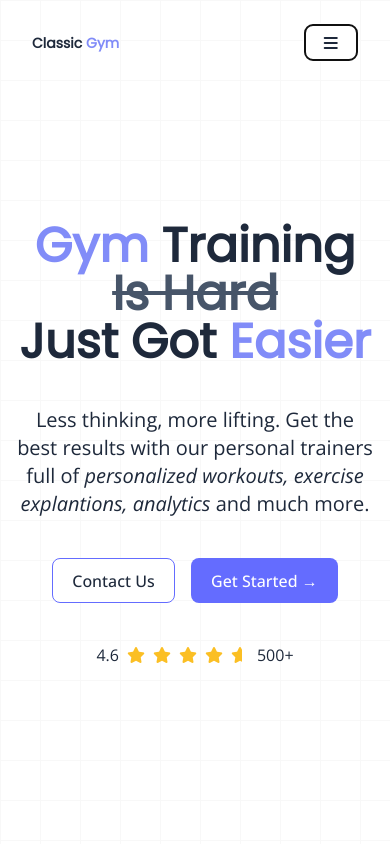
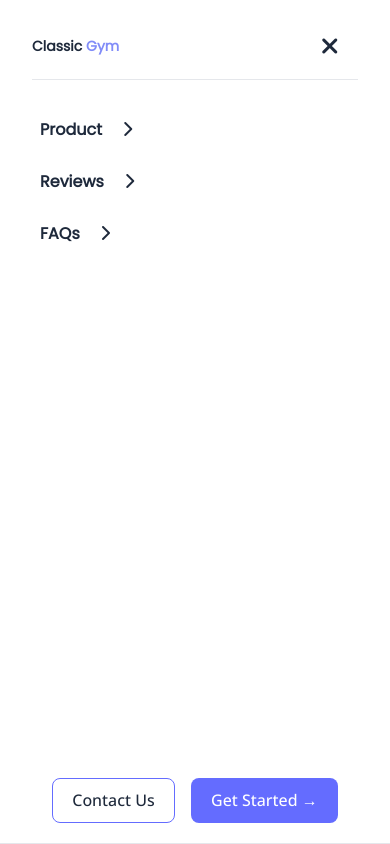
Before and after one commit to yodkwtf/classic-gym-svelte-kit, a SvelteKit app: page / in a window 390 px wide. Both pictures are taken after a click on the button 330 px from the left and 42 px from the top of the page. Shown: the top 844 px of the page. Built offline with nearby package versions, Linux system fonts and the light colour scheme.

Commit message:
header menu setup

```diff
--- a/src/components/Header.svelte
+++ b/src/components/Header.svelte
@@ -1,19 +1,39 @@
+<script>
+  import { openModal } from '../store';
+</script>
+
 <header class="flex flex-col relative z-20">
-  <div class="flex items-center max-w-[1400px] mx-auto w-full justify-between p-4 py-6">
+  <div
+    class="flex items-center max-w-[1400px] mx-auto w-full justify-between p-4 py-6"
+  >
     <a href="/">
-      <h1 class="font-semibold">Classic <span class="text-indigo-400">Gym</span></h1>
+      <h1 class="font-semibold"
+        >Classic <span class="text-indigo-400">Gym</span></h1
+      >
     </a>
 
-    <button class="md:hidden grid place-items-center">
+    <button
+      on:click={() => ($openModal = true)}
+      class="md:hidden grid place-items-center"
+    >
       <i class="fa-solid fa-bars"></i>
     </button>
 
     <nav class="hidden md:flex items-center gap-4 lg:gap-6">
-      <a class="duration-20 hover:text-indigo-400 cursor-pointer" href="#product">Product</a>
-      <a class="duration-20 hover:text-indigo-400 cursor-pointer" href="#reviews">Reviews</a>
-      <a class="duration-20 hover:text-indigo-400 cursor-pointer" href="#faqs">FAQs</a>
+      <a
+        class="duration-20 hover:text-indigo-400 cursor-pointer"
+        href="#product">Product</a
+      >
+      <a
+        class="duration-20 hover:text-indigo-400 cursor-pointer"
+        href="#reviews">Reviews</a
+      >
+      <a class="duration-20 hover:text-indigo-400 cursor-pointer" href="#faqs"
+        >FAQs</a
+      >
       <button class="specialBtn">
         <p>Join Now</p>
       </button>
-  </div>
+    </nav></div
+  >
 </header>
--- a/src/routes/+layout.svelte
+++ b/src/routes/+layout.svelte
@@ -1,5 +1,76 @@
 <script>
-  import "../app.css";
+  import '../app.css';
+  import CTAs from '../components/CTAs.svelte';
+  import Footer from '../components/Footer.svelte';
+  import Header from '../components/Header.svelte';
+
+  import { openModal } from '../store';
+
+  let y;
+  $: outerHeight = 0;
+
+  function reroute(href) {
+    $openModal = false;
+    window.location.href = href;
+  }
 </script>
 
+{#if $openModal}
+  <div
+    class="fixed top-0 left-0 w-screen h-screen border-b bg-white z-50 flex flex-col gap-8 p-5 px-8 md:hidden"
+  >
+    <div class="flex items-center justify-between gap-4 border-b pb-2">
+      <h1 class="font-semibold">
+        Classic <span class="text-indigo-400">Gym</span>
+      </h1>
+      <button
+        on:click={() => ($openModal = false)}
+        class="outline-none border-none"
+      >
+        <i class="fa-solid fa-xmark text-2xl"></i>
+      </button>
+    </div>
+    <div class="flex flex-col gap-4 flex-1">
+      <button
+        on:click={() => reroute('#product')}
+        class="border-none outline-none p-2 group duration-200 cursor-pointer text-left"
+      >
+        <p class="duration-200 group-hover:pl-2 poppins font-semibold">
+          Product <i class="fa-solid fa-chevron-right pl-4" />
+        </p>
+      </button>
+      <button
+        on:click={() => reroute('#reviews')}
+        class="border-none outline-none p-2 group duration-200 cursor-pointer text-left"
+      >
+        <p class="duration-200 group-hover:pl-2 poppins font-semibold">
+          Reviews <i class="fa-solid fa-chevron-right pl-4" />
+        </p>
+      </button>
+      <button
+        on:click={() => reroute('#faqs')}
+        class="border-none outline-none p-2 group duration-200 cursor-pointer text-left"
+      >
+        <p class="duration-200 group-hover:pl-2 poppins font-semibold">
+          FAQs <i class="fa-solid fa-chevron-right pl-4" />
+        </p>
+      </button>
+    </div>
+    <div class="flex flex-col items-center justify-center">
+      <CTAs />
+    </div>
+  </div>
+{/if}
+
+{#if y > outerHeight}
+  <div
+    class="bg-white fixed top-0 left-0 w-full flex flex-col z-20 px-4 fadeIn"
+  >
+    <Header />
+  </div>
+{/if}
+
 <slot />
+<Footer />
+
+<svelte:window bind:scrollY={y} bind:outerHeight />
--- a/src/routes/+page.svelte
+++ b/src/routes/+page.svelte
@@ -4,7 +4,6 @@
   import Reviews from '../components/Reviews.svelte';
   import FAQs from '../components/FAQs.svelte';
   import Conversion from '../components/Conversion.svelte';
-  import Footer from '../components/Footer.svelte';
 </script>
 
 <main class="flex-flex-col">
@@ -13,5 +12,4 @@
   <Reviews />
   <FAQs />
   <Conversion />
-  <Footer />
 </main>
--- /dev/null
+++ b/src/store/index.js
@@ -0,0 +1,3 @@
+import { writable } from 'svelte/store';
+
+export const openModal = writable(false);
```
